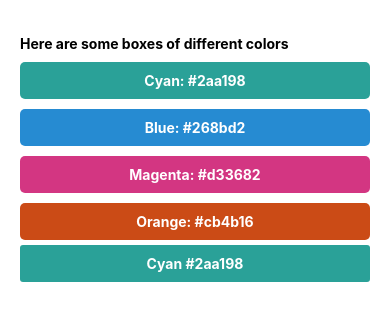
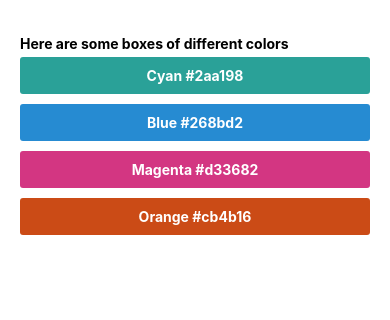
Before and after one commit to Ugh-GitHub/rn_tutorial, a React Native app: screen / in a window 390 px wide. Shown: the top 320 px of the page. Built offline with nearby package versions, Linux system fonts and the light colour scheme.

Commit message:
finished component tutorial

```diff
--- a/App.js
+++ b/App.js
@@ -3,7 +3,6 @@
 import React from 'react';
 import { View, Text, SafeAreaView, StyleSheet } from 'react-native';
 import ColorBox from './components/ColorBox';
-
 
 const App = () => {
   return (
@@ -22,20 +21,10 @@ const App = () => {
           Here are some boxes of different colors
         </Text>
       </View>
-      <View style={[styles.container, { backgroundColor: '#2aa198' }]}>
-        <Text style={styles.containerText}>Cyan: #2aa198</Text>
-      </View>
-      <View style={[styles.container, { backgroundColor: '#268bd2' }]}>
-        <Text style={styles.containerText}>Blue: #268bd2</Text>
-      </View>
-      <View style={[styles.container, { backgroundColor: '#d33682' }]}>
-        <Text style={styles.containerText}>Magenta: #d33682</Text>
-      </View>
-      <View style={[styles.container, { backgroundColor: '#cb4b16' }]}>
-        <Text style={styles.containerText}>Orange: #cb4b16</Text>
-      </View>
       <ColorBox hexCode="#2aa198" colorName="Cyan" />
-
+      <ColorBox hexCode="#268bd2" colorName="Blue" />
+      <ColorBox hexCode="#d33682" colorName="Magenta" />
+      <ColorBox hexCode="#cb4b16" colorName="Orange" />
     </SafeAreaView>
   );
 };
--- a/components/ColorBox.js
+++ b/components/ColorBox.js
@@ -3,7 +3,7 @@
 import React from 'react';
 import { View, Text, StyleSheet } from 'react-native';
 
-const ColorBox = props => {
+const ColorBox = (props) => {
   const colorStyle = {
     backgroundColor: props.hexCode,
   };
```
